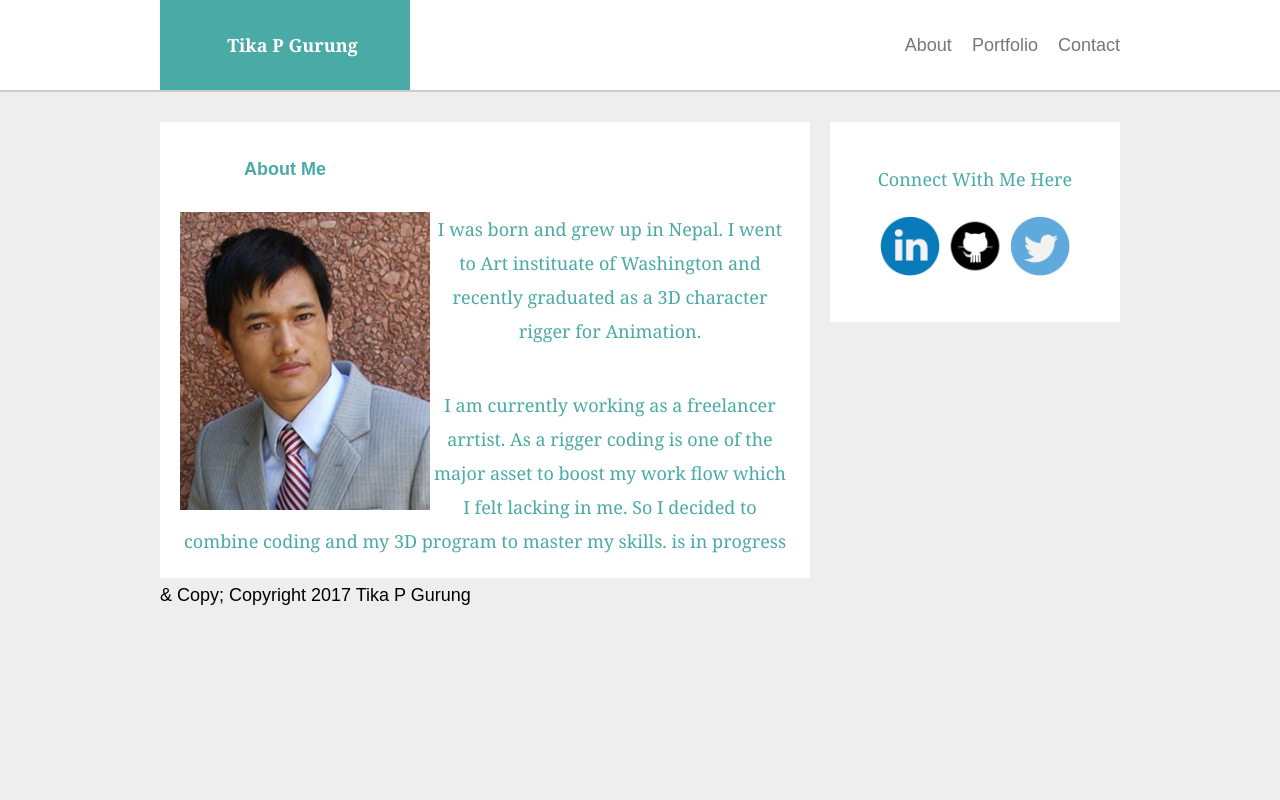
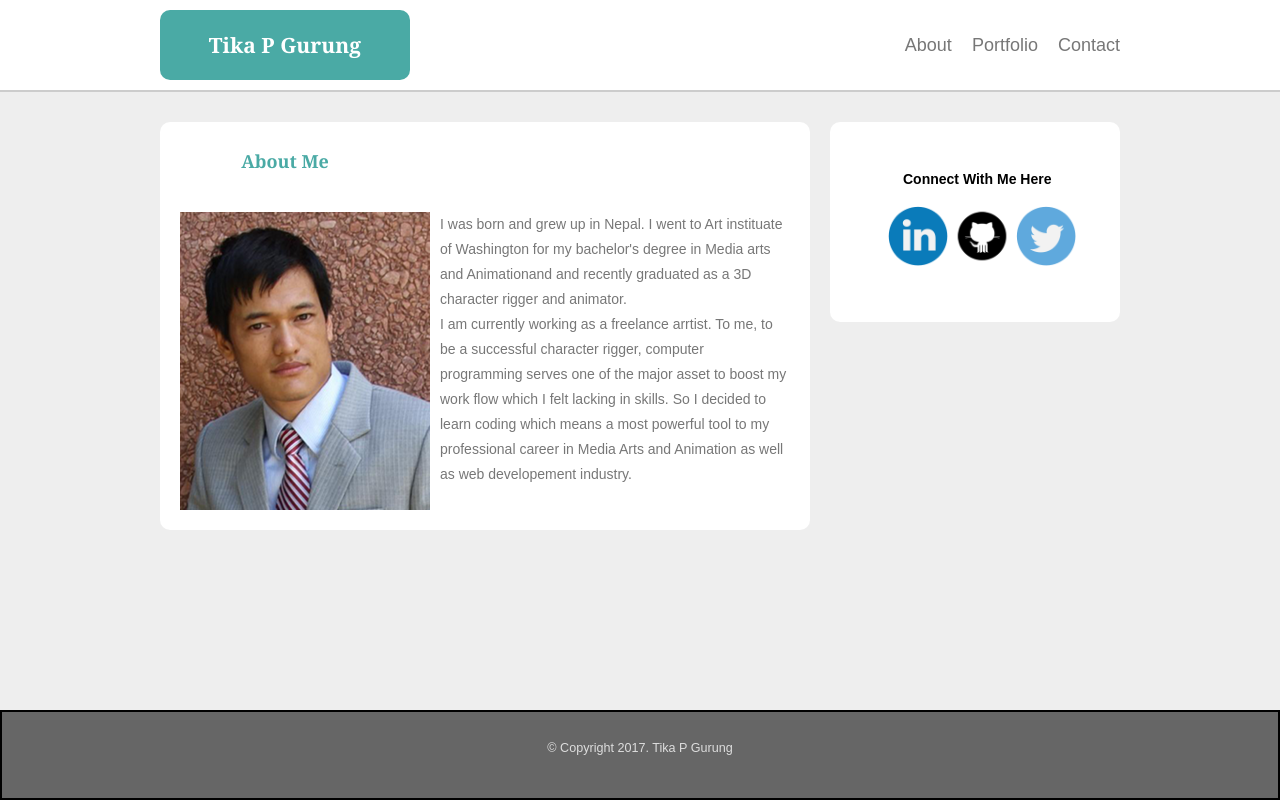
Before and after one commit to tika2091/basic-portfolio, a PHP site: page / in a window 1280 px wide. Run offline with PHP 8.4, Linux system fonts and the light colour scheme.

Commit message:
update 13

```diff
--- a/asset/style.css
+++ b/asset/style.css
@@ -1,5 +1,7 @@
 
 *{
+	margin:0;
+	padding:0;
 	box-sizing: border-box;
 	}
 
@@ -12,12 +14,14 @@ green: E1FEF3, E5FEED,D6FFEC, A7BCB2
 
 body{
 	margin:0;
-	padding: auto;
-	line-height: 34px;
+	padding:0;
+	height:100%;
 	font-family: 'Arial', 'Helvetica Neue', Helvetica, sans-serif;
-	font-size: 18px;
+	font-size: 14px;
 	background-color: #eee;
 	}
+
+
 
 .container{
 	width:100%;
@@ -27,6 +31,8 @@ body{
 	clear: both;
 	}
 
+
+
 #main-header{
 	background-color: #ffffff;
 	margin: 0 0 30px;
@@ -34,24 +40,26 @@ body{
 	border-bottom: 2px solid #ccc;
 	border-color: #cccccc;
 	width:100%;
+	}
 
 
-}
 
 #logo{
 
 	width: 250px;
-	height: 90px;
+	height:70px;
 	background: #4aaaa5;
 	float:left;
 	font-family: Georgia;
 	text-align: center;
-	line-height: 90px;
-	font-size: 30px
-	line-height: 30px;
+	line-height: 60px;
+	font-size:150%;
 	font-weight: bold;
 	text-decoration: none;
 	color:White;
+	padding:5px;
+	margin-top:10px;
+	border-radius:10px;
 	}
 
 
@@ -65,24 +73,28 @@ nav{
 	}
 
 
+
 a{
 	color:#777;
 	text-decoration: none;
 	display:inline-block;
 	padding-left:15px;
 	border-height
+	}
+
+
+
+
+
+#main-container{
+	width:960px;
+	height:100%;
+	margin:0 auto;
 
 	}
 
 
-#main-container{
-	width:100%;
-	max-width:960px;
-	clear: both;
-	margin:0 auto;
 
-
-}
 
 #about-me{
 	width:250px;
@@ -94,28 +106,64 @@ a{
 	text-align: center;
 	color:#4aaaa5;
 	font-weight:700;
+	font-family:georgia;
 	}
+
+
+
 
 #left-bar{
 	width: 650px;
 	margin: auto;
 	float:left;
 	background-color:#fff;
+	border-radius: 10px;
+	border:2px
+	border-color:#bbb;
 	}
+
+
 
 .photo{
 	padding-left:20px;
+	padding-right:10px;
+	padding-bottom:20px;
 	float:left;
+	}
 
 
+
+.connect{
+	margin:0 auto;
+	padding-top:50px;
+	padding-left:20%;
 	}
 
-p{
-font-size: 85%
+
+
+#connect-me{
+	padding-bottom: 20px;
+	padding-left:15px;
+	font-weight: bold;
+	}
+
+
+
+
+.paragraph{
+padding-right:20px;
+padding-left:10px;
+padding-bottom:O auto;
+line-height: 25px;
+font-color:#ccc;
+}
+
+
+
+ .article{
  	color:#777;
-padding:20px;
+ 	}
 
- }
 
 
  #right-bar{
@@ -124,13 +172,8 @@ padding:20px;
 	float:right;
 	background-color:#fff;
 	height:200px;
-
-}
-#right-bar, p{
-	font-family:georgia;
-	color: #4aaaa5;
-	text-align: center;
-	padding-top:20px;
+	border-radius: 10px;
+	border: 2px, #ccc;
 	}
 
 
@@ -138,11 +181,16 @@ padding:20px;
 
 footer{
 	width:100%;
-	max-width:960px;
-	margin: 0 auto;
+	margin:0;
 	height:90px;
 	clear: both;
-
-
+	background-color: #666;
+	border:2px solid black;
+	position:fixed;
+	bottom:0;
+	text-align: center;
+	padding-top:30px;
+	font-size:90%;
+	color:#ddd;
 
 	}
--- a/mainpage.html
+++ b/mainpage.html
@@ -26,7 +26,21 @@
 
 
 
+
 	<div id="main-container">
+
+			<section id="right-bar">
+				<div class="connect">
+					<p id="connect-me">Connect With Me Here</p>
+					 <img src="images/linkedin.png" alt="linkedin" width="60" height="60">
+
+				  	<img src="images/github.png" alt="github" width="60" height="60">
+
+				  	<img src="images/twitter.png" alt="twitter" width="60" height="60">
+				</div>
+			</section>
+
+
 
 			<section id="left-bar">
 
@@ -37,22 +51,13 @@
 
 				<img src="images/my-profile.png" alt="Photo" class="photo">
 
-				 <p>I was born and grew up in Nepal. I went to Art instituate of Washington and recently graduated as a 3D character rigger for Animation.</p>
-				<p>I am currently working as a freelancer arrtist. As a rigger coding is one of the major asset to boost my work flow which I felt lacking in me. So I decided to combine coding and my 3D program to master my skills.
-					is in progress</p>
+				 <div class="paragraph">
+				 	<p class="article">
+				 		I was born and grew up in Nepal. I went to Art instituate of Washington for my bachelor's degree in Media arts and Animationand and recently graduated as a 3D character rigger and animator.
 
-			</section>
+						<br>I am currently working as a freelance arrtist. To me, to be a successful character rigger, computer programming serves one of the major asset to boost my work flow which I felt lacking in skills. So I decided to learn coding which means a most powerful tool to my professional career in Media Arts and Animation as well as web developement industry.
+				</div>
 
-
-			<section id="right-bar">
-				<div class="connect">
-					<p>Connect With Me Here</p>
-					 <img src="images/linkedin.png" alt="linkedin" width="60" height="60">
-
-				  <img src="images/github.png" alt="github" width="60" height="60">
-
-				  	<img src="images/twitter.png" alt="twitter" width="60" height="60">
-				</div>
 			</section>
 	</div>
 
@@ -61,9 +66,8 @@
 
 
 <footer>
-		<div class="container">
-			& Copy; Copyright 2017 Tika P Gurung
-		</div>
+		&copy; Copyright 2017. Tika P Gurung
+
 </footer>
 
 
```
Also changed, not shown: exercise.css (added, +81 -0 lines), exercise.html (added, +40 -0 lines), javascript.html (added, +27 -0 lines). Lines whose indentation alone changed are shown as unchanged.
